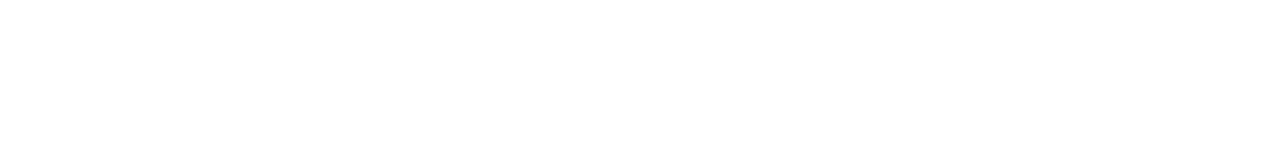
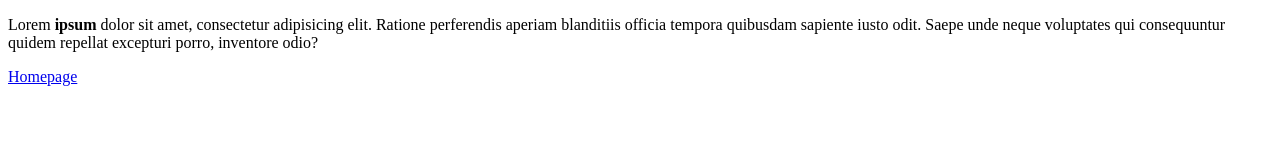
Before and after one commit to MatteoFrosini/ProvaGit, a plain HTML site: page about.html in a window 1280 px wide. Drawn offline with Linux system fonts and the light colour scheme.

Commit message:
Ultimo Commit

```diff
--- a/about.html
+++ b/about.html
@@ -1,12 +1,22 @@
 <!DOCTYPE html>
 <html lang="en">
+
 <head>
     <meta charset="UTF-8">
     <meta http-equiv="X-UA-Compatible" content="IE=edge">
     <meta name="viewport" content="width=device-width, initial-scale=1.0">
     <title>About...</title>
 </head>
+
 <body>
+    <p>
+        Lorem <strong> ipsum </strong> dolor sit amet, consectetur adipisicing elit. Ratione perferendis aperiam blanditiis officia tempora
+        quibusdam sapiente iusto odit. Saepe unde neque voluptates qui consequuntur quidem repellat excepturi porro,
+        inventore odio?
+    </p>
+    <p>
+        <a href="./index.html">Homepage</a>
+    </p>
+</body>
 
-</body>
 </html>
```
Also changed, not shown: index.html (+1 -1 lines), prova.html (added, +13 -0 lines), 1 other file.
